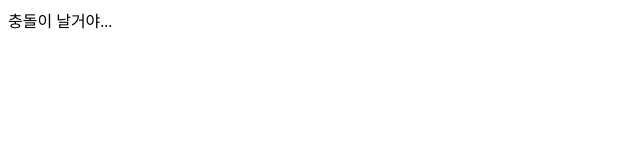
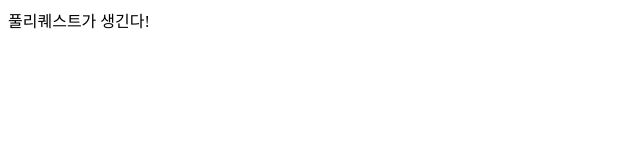
Before and after one commit to nyoongoon/GitInitTest, a plain HTML site: page index.html in a window 1280 px wide. Shown: the full height of the page, 0-640 px from the left. Drawn offline with Linux system fonts and the light colour scheme.

Commit message:
변경사항있음

```diff
--- a/index.html
+++ b/index.html
@@ -6,6 +6,6 @@
     <title>이건 새로운 기능!!</title>
 </head>
 <body>
-    <p> 충돌이 날거야...</p>
+    <p> 풀리퀘스트가 생긴다!</p>
 </body>
 </html>
```
